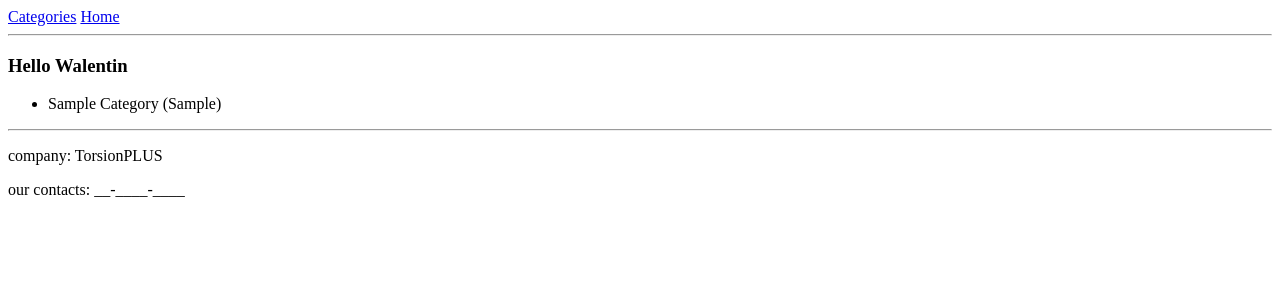
After one commit to mertwec/system_of_components, a Flask app: page /categories in a window 1280 px wide. The commit adds this page. Shown: the top 300 px of the page. Run offline with Flask 2, Linux system fonts and the light colour scheme; tables that the repository leaves empty hold one stand-in row (values such as "Sample post").

Commit message:
category

```diff
--- /dev/null
+++ b/app_comp/templates/base.html
@@ -0,0 +1,28 @@
+<!DOCTYPE html>
+<html lang="en">
+<head>
+    <meta charset="UTF-8">
+    {% if title %}
+        <title>{{title}}. System of components</title>
+    {% else %}
+        <title>System of components</title>
+    {% endif %}
+</head>
+
+    <header>
+        {% include "navigation.html" %}
+        <hr>
+    </header>
+
+    <body>
+        <h3>Hello {{bd.user}}</h3>
+
+        {% block content %}  {% endblock %}
+    </body>
+
+    <footer>
+        <hr>
+        <p>company: {{bd.company}}</p>
+        <div>our contacts: __-____-____</div>
+	</footer>
+</html>
--- /dev/null
+++ b/app_comp/templates/categories.html
@@ -0,0 +1,9 @@
+{% extends 'base.html'%}
+
+{% block content%}
+    <ul>
+        {% for cat in all_categories %}
+            <li>{{cat.name|title}} ({{cat.refdes}})</li>
+        {% endfor %}
+    </ul>
+{% endblock %}
--- /dev/null
+++ b/app_comp/templates/navigation.html
@@ -0,0 +1,5 @@
+<nav>
+    <a href="/categories">Categories</a>
+    <a href="/index">Home</a>
+
+</nav>
--- a/app_comp/views.py
+++ b/app_comp/views.py
@@ -1,9 +1,18 @@
-from app_comp import app
+from app_comp import app, db
 from flask import render_template
-from app_comp.models import temp_bd
+from app_comp.models import temp_bd, Category
 
 
 @app.route('/')
 @app.route('/index')
 def index():
     return render_template("index.html", title="Home", bd=temp_bd)
+
+
+@app.route('/categories')
+def categories():
+    all_cat = db.session.query(Category).all()
+    return render_template("categories.html",
+                           title='Categories',
+                           all_categories=all_cat,
+                           bd=temp_bd)
--- a/requirement.txt
+++ b/requirement.txt
@@ -19,3 +19,4 @@ six==1.16.0
 SQLAlchemy==1.4.22
 Werkzeug==2.0.1
 WTForms==2.3.3
+python-dotenv==0.19.0
```
Also changed, not shown: app_comp/models.py (+7 -4 lines), app_comp/templates/index.html (+5 -15 lines), migrations/versions/773939d06957_init_only_category.py (renamed from migrations/versions/17b6bcc2b3d9_add_category_table.py, +7 -6 lines), database_components.db, 1 other file.
